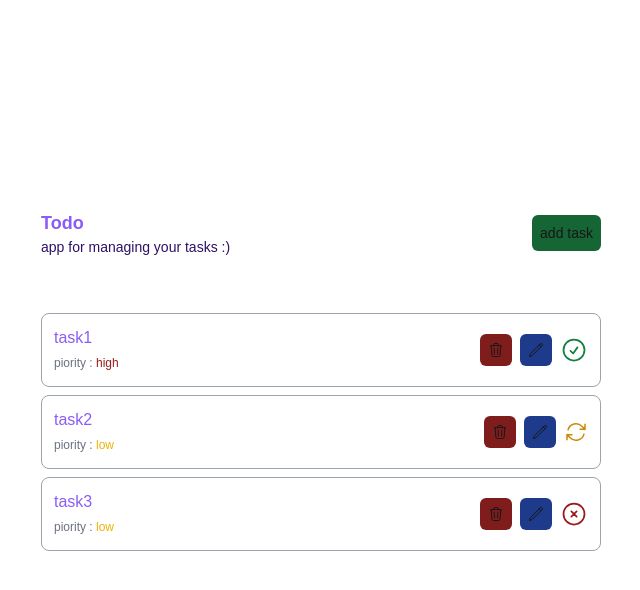
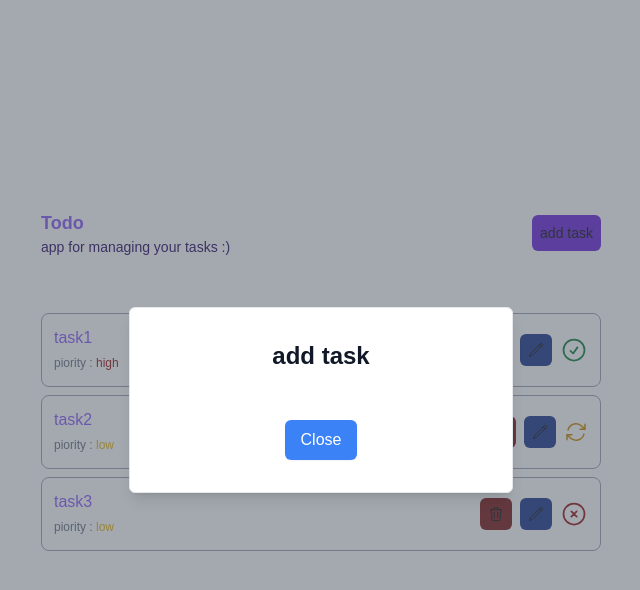
Before and after one commit to atiehZargarani/todolist-nextjs, a Next.js app: page / in a window 1280 px wide. Both pictures are taken after a click on the button "add task". Shown: the top 590 px of the page, without its empty margins (319-959 px from the left). Built offline with nearby package versions, Linux system fonts and the light colour scheme.

Commit message:
feat : insert add task modal

```diff
--- a/src/app/page.js
+++ b/src/app/page.js
@@ -1,6 +1,13 @@
 import TheHeader from "@/components/TheHeader";
 import Taskslist from "@/components/TasksList";
+import AddTask from "@/components/AddTask";
 export default function Home() {
+  const taskList = [];
+
+  const handleTaskList = (array) => {
+    taskList.push(array);
+  };
+
   return (
     <div className="flex items-center justify-center h-screen">
       <div className="flex flex-col space-y-4 w-1/2">
--- a/src/components/AddTask.jsx
+++ b/src/components/AddTask.jsx
@@ -1,8 +1,30 @@
 
-export default function AddTask() {
+export default function AddTask({setAddTaskModal}) {
   return (
-    <div>
 
+    <div className="fixed inset-0 bg-gray-600 bg-opacity-50 overflow-y-auto h-full w-full flex items-center justify-center">
+      <div className="p-8 border w-96 shadow-lg rounded-md bg-white">
+        <div className="text-center">
+          <h3 className="text-2xl font-bold text-gray-900">add task</h3>
+          <div className="mt-2 px-7 py-3">
+           <div>
+
+           </div>
+          </div>
+          <div className="flex justify-center mt-4">
+
+            {/* Using useRouter to dismiss modal*/}
+            <button
+            onClick={()=>{setAddTaskModal(false)}}
+
+              className="px-4 py-2 bg-blue-500 text-white text-base font-medium rounded-md shadow-sm hover:bg-gray-400 focus:outline-none focus:ring-2 focus:ring-gray-300"
+            >
+              Close
+            </button>
+
+          </div>
+        </div>
+      </div>
     </div>
   );
 }
--- a/src/components/TheHeader.jsx
+++ b/src/components/TheHeader.jsx
@@ -1,17 +1,30 @@
-import Image from "next/image";
+"use client";
 
-export default function TheHeader({title,description}) {
+import { useState } from "react";
+import AddTask from "./AddTask";
+
+export default function TheHeader({ title, description }) {
+  const [addTaskModal, setAddTaskModal] = useState(false);
+
+  const visibilityAddTaskModal = (value) => {
+    setAddTaskModal(value);
+  };
   return (
-
     <div className="flex items-center justify-between px-10">
       <div className="">
         <h1 className="text-violet-500 font-bold text-lg">{title}</h1>
         <h3 className="text-violet-950 text-sm">{description}</h3>
       </div>
       <div>
-    <button className="bg-green-800 p-2 rounded-md text-sm">add task</button>
-   </div>
+        <button
+          onClick={()=>{visibilityAddTaskModal(true)}}
+          className="bg-violet-700 p-2 rounded-md text-sm"
+        >
+          add task
+        </button>
       </div>
 
+      {addTaskModal && <AddTask setAddTaskModal={setAddTaskModal}/>}
+    </div>
   );
 }
```
Lines whose indentation alone changed are shown as unchanged.
